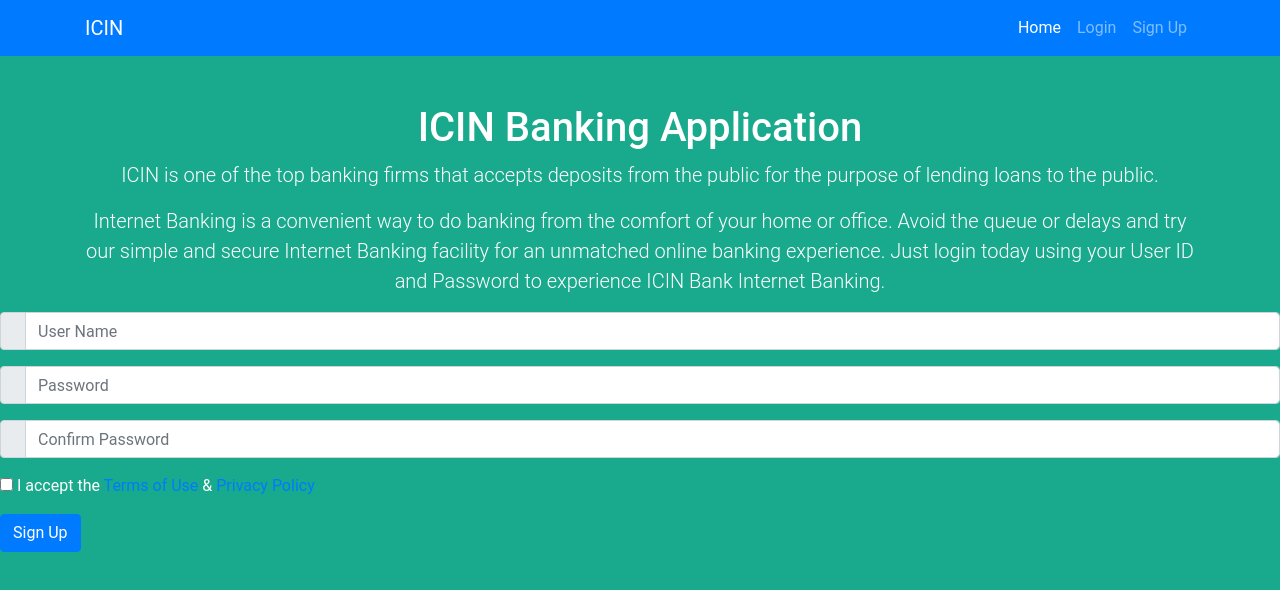
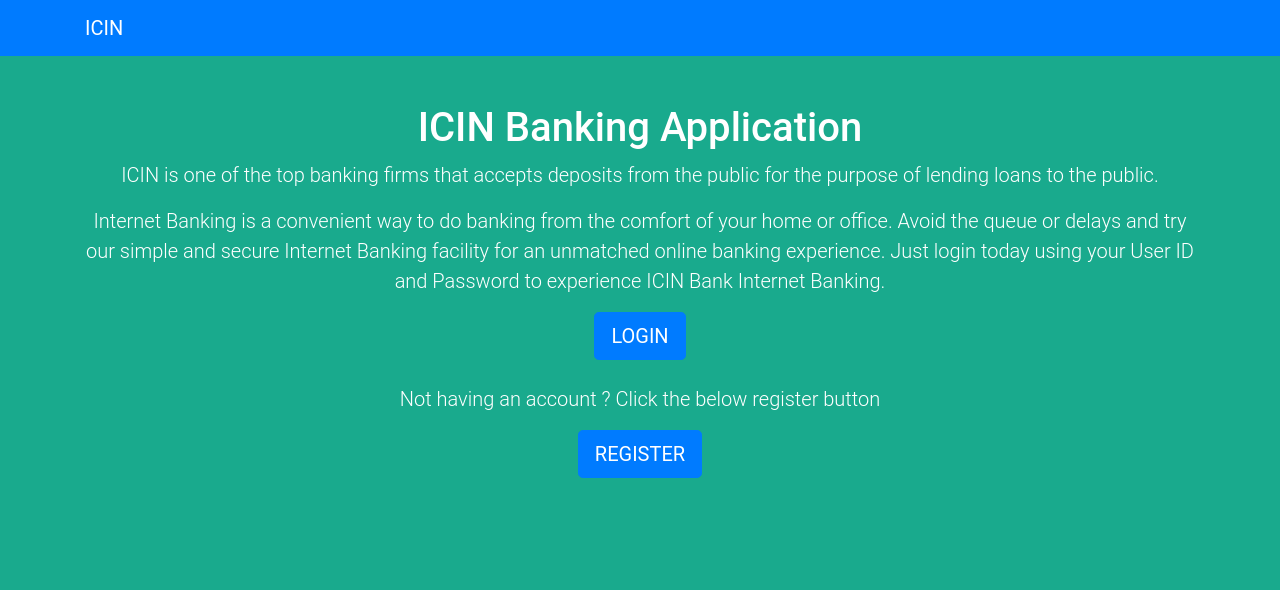
Before and after one commit to meetshah133/ICIN, an Angular app in the folder ICIN-frontend/: page /register/userRegistration in a window 1280 px wide. Shown: the top 590 px of the page. Built offline with nearby package versions, Linux system fonts and the light colour scheme.

Commit message:
homepage commit

```diff
--- a/ICIN-frontend/src/app/app.component.html
+++ b/ICIN-frontend/src/app/app.component.html
@@ -31,7 +31,7 @@
       </button>
       <div class="collapse navbar-collapse" id="navbarResponsive">
         <ul class="navbar-nav ml-auto">
-          <li class="nav-item active">
+        <!----  <li class="nav-item active">
             <a class="nav-link" href="#">Home
               <span class="sr-only">(current)</span>
             </a>
@@ -40,32 +40,13 @@
             <a class="nav-link" href="#">Login</a>
           </li>
           <li class="nav-item">
-            <a class="nav-link">Sign Up</a>
-          </li>
+            <a class="nav-link" routerLink="/register">Sign Up</a>
+          </li> -->
                 </ul>
       </div>
     </div>
   </nav>
-
-  <!-- Page Content -->
-  <div class="container">
-    <div class="row">
-      <div class="col-lg-12 text-center">
-        <h1 class="mt-5">ICIN Banking Application</h1>
-        <p class="lead">ICIN is one of the top banking firms that accepts deposits from the public for the purpose of lending loans to the public.</p>
-        <p class="lead">Internet Banking is a convenient way to do banking from the comfort of your home or office. Avoid the queue or delays and try our simple and secure Internet Banking facility for an unmatched online banking experience.
-
-          Just login today using your User ID and Password to experience ICIN Bank Internet Banking.
-
-           </p >
-      </div>
-    </div>
-  </div>
-
-  <!-- Bootstrap core JavaScript -->
-  <script src="vendor/jquery/jquery.slim.min.js"></script>
-  <script src="vendor/bootstrap/js/bootstrap.bundle.min.js"></script>
-<router-outlet></router-outlet>
+<app-homepage></app-homepage>
 </body>
 
 </html>
--- a/ICIN-frontend/src/app/app.module.ts
+++ b/ICIN-frontend/src/app/app.module.ts
@@ -10,6 +10,7 @@ import { ContactDetailsComponent } from './registration/subComponents/contact-de
 import { KycDetailsComponent } from './registration/subComponents/kyc-details/kyc-details.component';
 import { AddressDetailsComponent } from './registration/subComponents/address-details/address-details.component';
 import { UserRegistrationComponent } from './registration/subComponents/user-registration/user-registration.component';
+import { HomepageComponent } from './homepage/homepage.component';
 
 @NgModule({
   declarations: [
@@ -20,7 +21,8 @@ import { UserRegistrationComponent } from './registration/subComponents/user-reg
     ContactDetailsComponent,
     KycDetailsComponent,
     AddressDetailsComponent,
-    UserRegistrationComponent
+    UserRegistrationComponent,
+    HomepageComponent
   ],
   imports: [
     BrowserModule,
--- /dev/null
+++ b/ICIN-frontend/src/app/homepage/homepage.component.html
@@ -0,0 +1,27 @@
+<!-- Page Content -->
+<div class="container">
+    <div class="row">
+      <div class="col-lg-12 text-center">
+        <h1 class="mt-5">ICIN Banking Application</h1>
+        <p class="lead">ICIN is one of the top banking firms that accepts deposits from the public for the purpose of lending loans to the public.</p>
+        <p class="lead">Internet Banking is a convenient way to do banking from the comfort of your home or office. Avoid the queue or delays and try our simple and secure Internet Banking facility for an unmatched online banking experience.
+
+          Just login today using your User ID and Password to experience ICIN Bank Internet Banking.
+
+           </p >
+      </div>
+    </div>
+  </div>
+  <div class="text-center">
+    <button type="button" class="btn btn-primary btn-lg">LOGIN</button><br><br>
+    <div class="container">
+        <p class="lead">
+            Not having an account ? Click the below register button
+             </p >
+    </div>
+    <button type="button" class="btn btn-primary btn-lg">REGISTER</button>
+  </div>
+  <!--<button class="btn btn-info btn-block my-4" type="submit">Sign in</button>-->
+  <!-- Bootstrap core JavaScript -->
+  <script src="vendor/jquery/jquery.slim.min.js"></script>
+  <script src="vendor/bootstrap/js/bootstrap.bundle.min.js"></script>
--- /dev/null
+++ b/ICIN-frontend/src/app/homepage/homepage.component.ts
@@ -0,0 +1,19 @@
+import { Component, OnInit } from '@angular/core';
+import { Router } from '@angular/router';
+
+@Component({
+  selector: 'app-homepage',
+  templateUrl: './homepage.component.html',
+  styleUrls: ['./homepage.component.css']
+})
+export class HomepageComponent implements OnInit {
+
+  constructor(private router : Router) { }
+
+  ngOnInit(): void {
+
+  }
+
+
+
+}
```
Also changed, not shown: ICIN-frontend/src/app/homepage/homepage.component.css (added), 1 other file (tests, documents, lock files or other folders).
